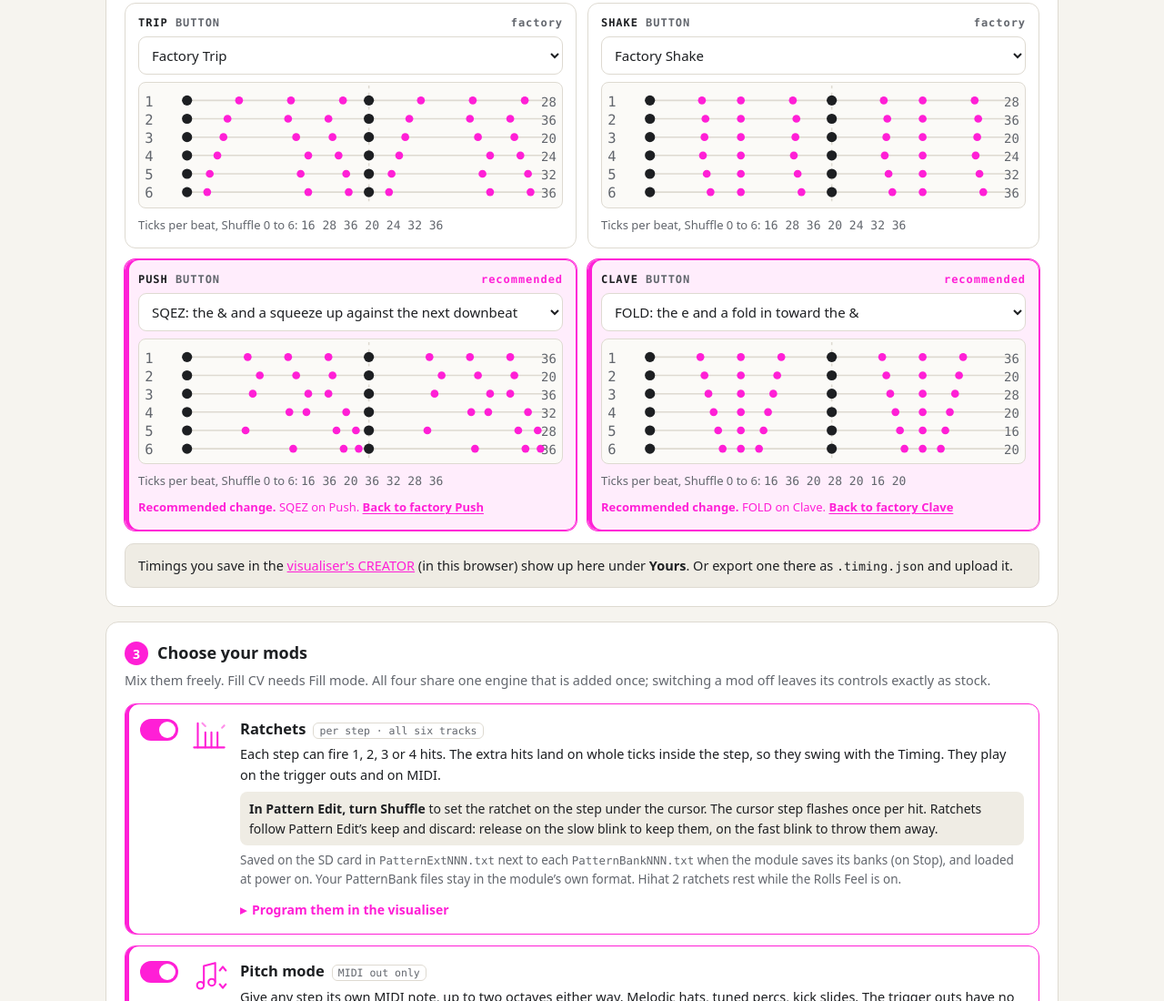
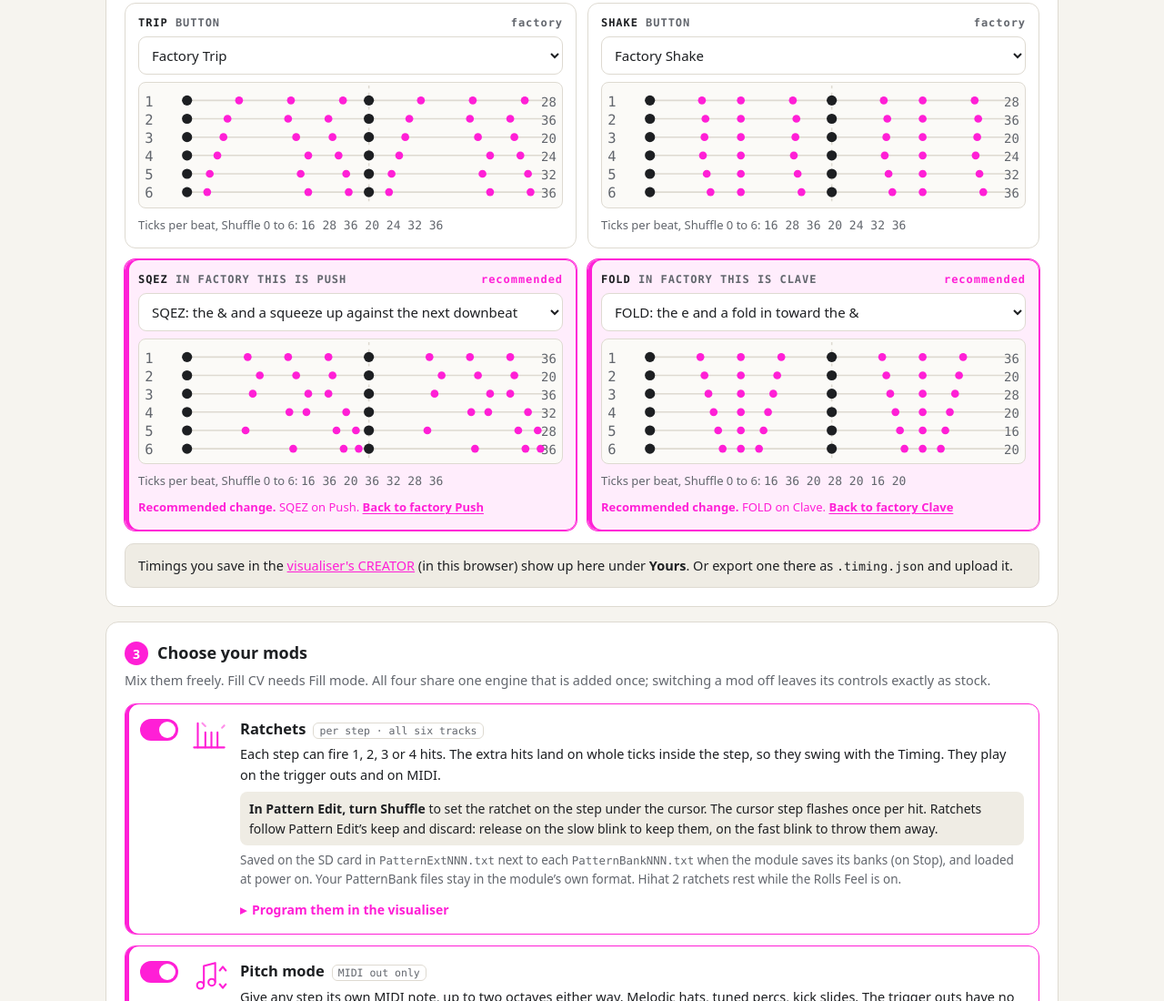
Before and after one commit to thisisbribery/stolperbeats-ultra-v1, a plain HTML site: page index.html in a window 1280 px wide. Shown: the part 711-1811 px from the top of the page at 91% size. Drawn offline with Linux system fonts and the light colour scheme.

Commit message:
Timing buttons: show the picked table (SQEZ, FOLD) big, with "In factory this is PUSH" under it
Co-Authored-By: Claude Opus 5.5 <noreply@anthropic.com>

```diff
--- a/index.html
+++ b/index.html
@@ -429,9 +429,10 @@ function drawSlots(){
     if (!(picks[slot] === 'Factory' || picks[slot].startsWith('Factory ') || B.MODULE[picks[slot]] || cs[picks[slot]])) picks[slot] = 'Factory';
     const ch = picks[slot], bad = slotProblems(slot), d = document.createElement('div');
     const rec = RECOMMENDED[slot], isRec = rec && ch === rec;
+    const shown = ch.startsWith('Factory ') ? ch.slice(8) : ch;
     d.className = 'slot' + (bad.length ? ' badslot' : ch === 'Factory' ? '' : ' changed') + (isRec && !bad.length ? ' rec' : '');
     const opt = (v, l) => `<option value="${esc(v)}"${v === ch ? ' selected' : ''}>${esc(l)}</option>`;
-    d.innerHTML = `<div class="lbl"><span><b>${slot.toUpperCase()}</b> BUTTON</span><span>${isRec ? 'recommended' : ch === 'Factory' ? 'factory' : sourceOf(ch) === 'factory' ? 'factory table' : sourceOf(ch)}</span></div>
+    d.innerHTML = `<div class="lbl"><span>${ch === 'Factory' ? `<b>${slot.toUpperCase()}</b> BUTTON` : `<b${shown.length > 6 ? ' class="long"' : ''}>${esc(shown.toUpperCase())}</b> IN FACTORY THIS IS ${slot.toUpperCase()}`}</span><span>${isRec ? 'recommended' : ch === 'Factory' ? 'factory' : sourceOf(ch) === 'factory' ? 'factory table' : sourceOf(ch)}</span></div>
       <select aria-label="${slot} button plays">${opt('Factory', 'Factory ' + slot)}
         <optgroup label="Other factory tables">${B.SLOTS.filter(x => x !== slot).map(x => opt('Factory ' + x, 'Factory ' + x)).join('')}</optgroup>
         <optgroup label="Alt tables (visualiser)">${B.STYLES.map(s => opt(s.key, `${s.key}: ${s.blurb}`)).join('')}</optgroup>
```
